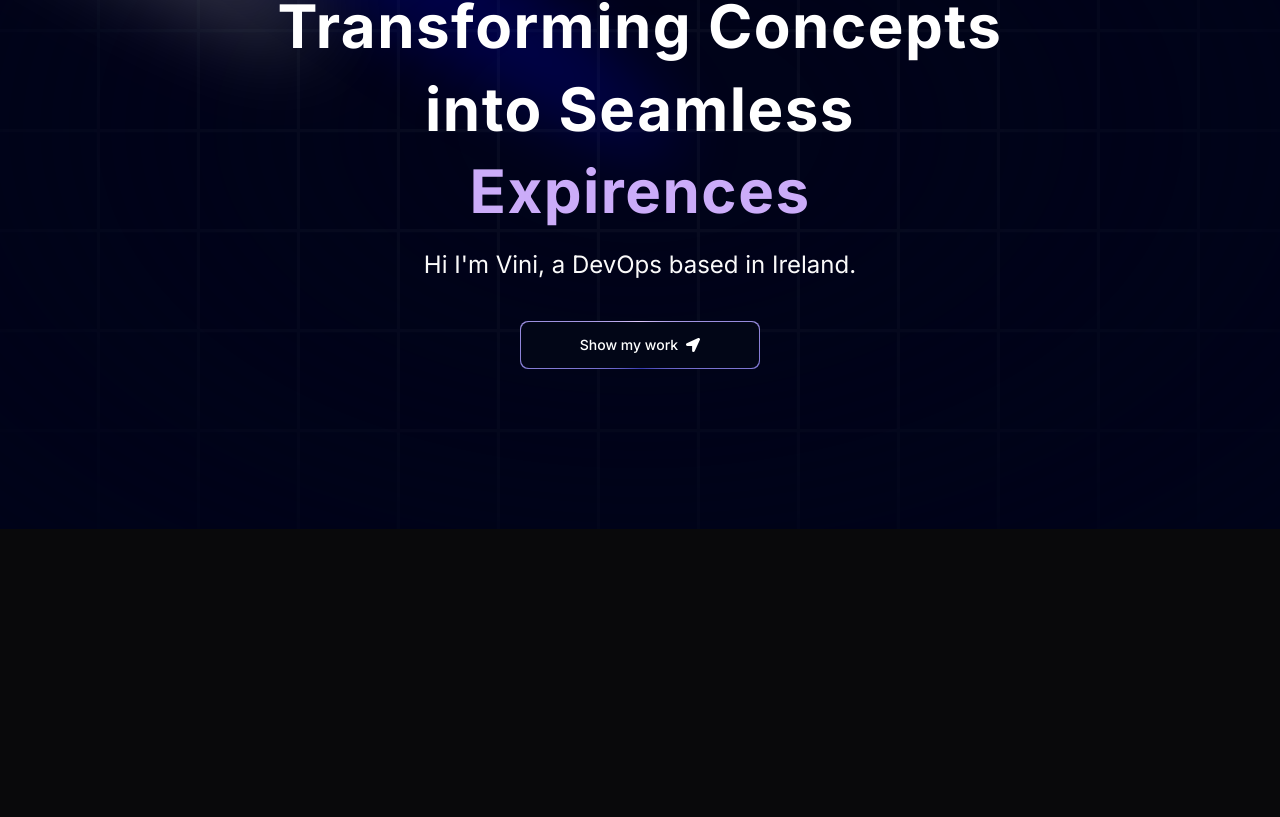
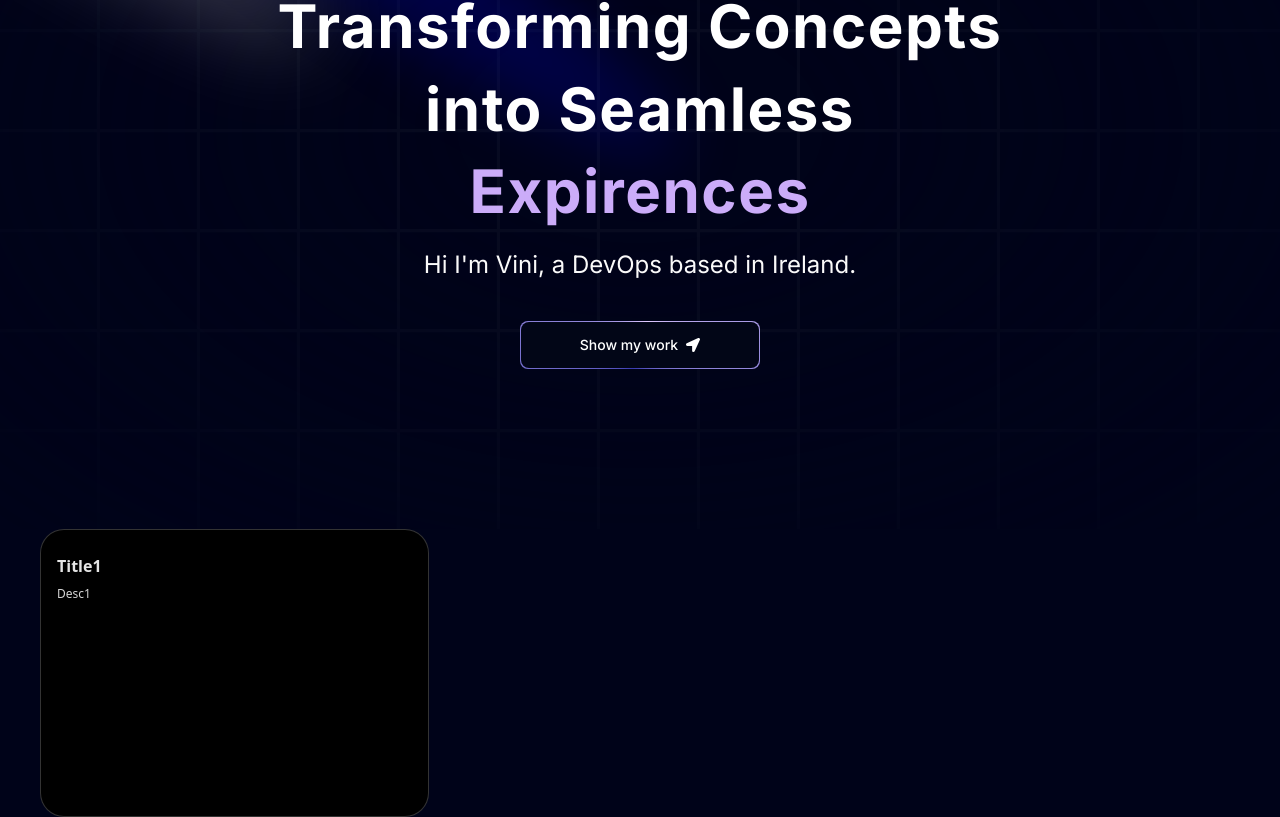
Before and after one commit to ViniciusAdams/project2, a Next.js app: page / in a window 1280 px wide. Shown: the part 271-1088 px from the top of the page. Before the commit the page ends 800 px from the top, so only its background shows below. Built offline with nearby package versions, Linux system fonts and the light colour scheme.

Commit message:
setting up grid using bento grid

```diff
--- a/app/page.tsx
+++ b/app/page.tsx
@@ -1,4 +1,6 @@
+import Grid from "@/components/Grid";
 import { Hero } from "@/components/Hero";
+import { FloatingNav } from "@/components/ui/FloatingNav";
 
 
 
@@ -6,7 +8,9 @@
   return (
     <main className="relative bg-black-100 flex justify-center items-center flex-col overflow-hidden mx-auto sm:px-10 px-5">
       <div className="max-w-7xl w-full">
+
       <Hero />
+      <Grid/>
       </div>
       </main>
   );
--- /dev/null
+++ b/components/Grid.tsx
@@ -0,0 +1,22 @@
+import React from 'react'
+import { BentoGrid, BentoGridItem } from './ui/BentoGrid'
+
+const Grid = () => {
+    return (
+        <section id="about">
+        <BentoGrid>
+          {[{ title: 'Title1', description: 'Desc1' , id:
+          1}].map((item) => (
+            <BentoGridItem
+              id={item.id}
+              key={item.id}
+              title={item.title}
+              description={item.description}
+              />
+          ))}
+        </BentoGrid>
+      </section>
+    )
+  }
+
+  export default Grid;
--- /dev/null
+++ b/components/ui/BentoGrid.tsx
@@ -0,0 +1,55 @@
+import { cn } from "@/utils/cn";
+export const BentoGrid = ({
+  className,
+  children,
+}: {
+  className?: string;
+  children?: React.ReactNode;
+}) => {
+  return (
+    <div
+      className={cn(
+        "grid md:auto-rows-[18rem] grid-cols-1 md:grid-cols-3 gap-4 max-w-7xl mx-auto ",
+        className
+      )}
+    >
+      {children}
+    </div>
+  );
+};
+
+export const BentoGridItem = ({
+  className,
+  title,
+  description,
+  header,
+  icon,
+  id,
+}: {
+  className?: string;
+  title?: string | React.ReactNode;
+  description?: string | React.ReactNode;
+  header?: React.ReactNode;
+  icon?: React.ReactNode;
+  id: number,
+}) => {
+  return (
+    <div
+      className={cn(
+        "row-span-1 relative rounded-3xl group/bento hover:shadow-xl transition duration-200 shadow-input dark:shadow-none p-4 dark:bg-black dark:border-white/[0.2] bg-white border border-transparent justify-between flex flex-col space-y-4 border-red-500",
+        className
+      )}
+    >
+      {header}
+      <div className="group-hover/bento:translate-x-2 transition duration-200">
+        {icon}
+        <div className="font-sans font-bold text-neutral-600 dark:text-neutral-200 mb-2 mt-2">
+          {title}
+        </div>
+        <div className="font-sans font-normal text-neutral-600 text-xs dark:text-neutral-300">
+          {description}
+        </div>
+      </div>
+    </div>
+  );
+};
--- /dev/null
+++ b/components/ui/FloatingNav.tsx
@@ -0,0 +1,82 @@
+"use client";
+import React, { useState } from "react";
+import {
+  motion,
+  AnimatePresence,
+  useScroll,
+  useMotionValueEvent,
+} from "framer-motion";
+import { cn } from "@/utils/cn";
+import Link from "next/link";
+
+export const FloatingNav = ({
+  navItems,
+  className,
+}: {
+  navItems: {
+    name: string;
+    link: string;
+    icon?: JSX.Element;
+  }[];
+  className?: string;
+}) => {
+  const { scrollYProgress } = useScroll();
+
+  const [visible, setVisible] = useState(false);
+
+  useMotionValueEvent(scrollYProgress, "change", (current) => {
+    // Check if current is not undefined and is a number
+    if (typeof current === "number") {
+      let direction = current! - scrollYProgress.getPrevious()!;
+
+      if (scrollYProgress.get() < 0.05) {
+        setVisible(false);
+      } else {
+        if (direction < 0) {
+          setVisible(true);
+        } else {
+          setVisible(false);
+        }
+      }
+    }
+  });
+
+  return (
+    <AnimatePresence mode="wait">
+      <motion.div
+        initial={{
+          opacity: 1,
+          y: -100,
+        }}
+        animate={{
+          y: visible ? 0 : -100,
+          opacity: visible ? 1 : 0,
+        }}
+        transition={{
+          duration: 0.2,
+        }}
+        className={cn(
+          "flex max-w-fit  fixed top-10 inset-x-0 mx-auto border border-transparent dark:border-white/[0.2] rounded-full dark:bg-black bg-white shadow-[0px_2px_3px_-1px_rgba(0,0,0,0.1),0px_1px_0px_0px_rgba(25,28,33,0.02),0px_0px_0px_1px_rgba(25,28,33,0.08)] z-[5000] pr-2 pl-8 py-2  items-center justify-center space-x-4",
+          className
+        )}
+      >
+        {navItems.map((navItem: any, idx: number) => (
+          <Link
+            key={`link=${idx}`}
+            href={navItem.link}
+            className={cn(
+              "relative dark:text-neutral-50 items-center flex space-x-1 text-neutral-600 dark:hover:text-neutral-300 hover:text-neutral-500"
+            )}
+          >
+            <span className="block sm:hidden">{navItem.icon}</span>
+            <span className="hidden sm:block text-sm">{navItem.name}</span>
+          </Link>
+        ))}
+        <button className="border text-sm font-medium relative border-neutral-200 dark:border-white/[0.2] text-black dark:text-white px-4 py-2 rounded-full">
+          <span>Login</span>
+          <span className="absolute inset-x-0 w-1/2 mx-auto -bottom-px bg-gradient-to-r from-transparent via-blue-500 to-transparent  h-px" />
+        </button>
+      </motion.div>
+    </AnimatePresence>
+  );
+};
```
Also changed, not shown: data/index.tsx (added).
